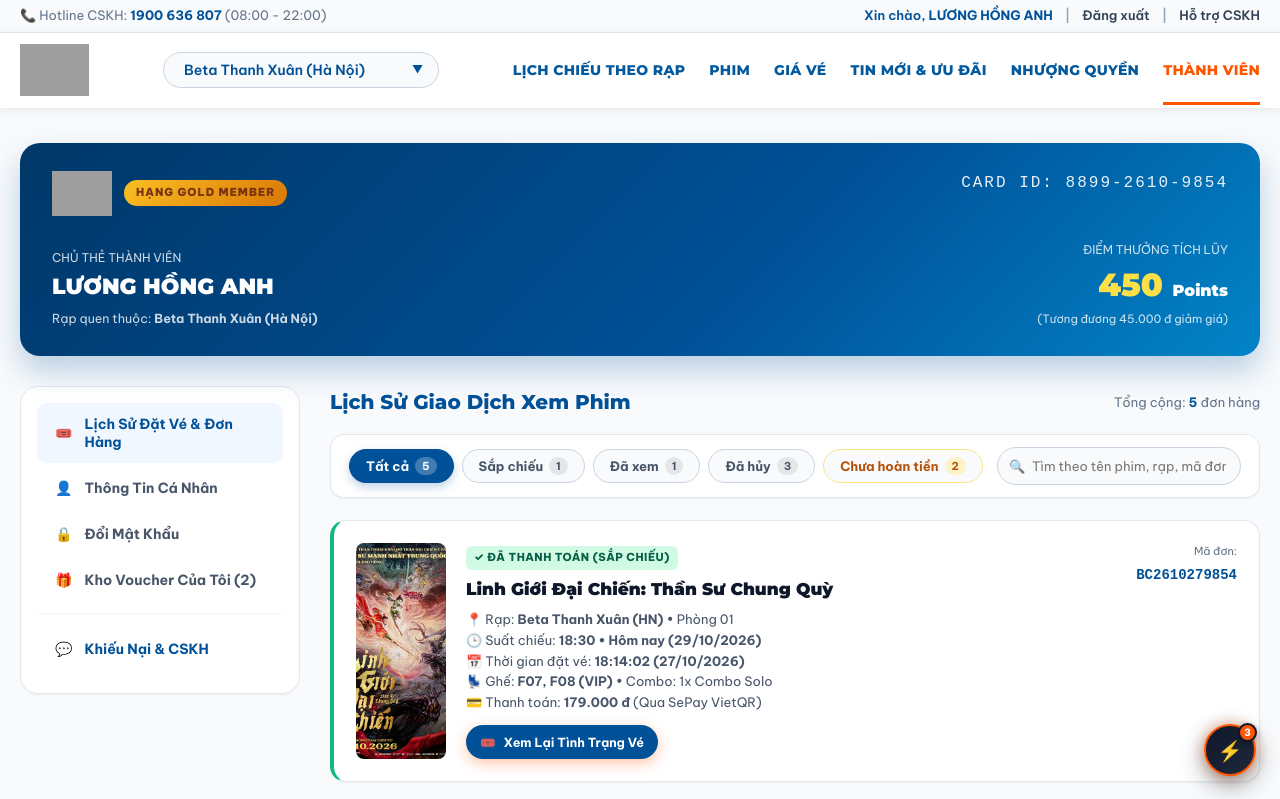
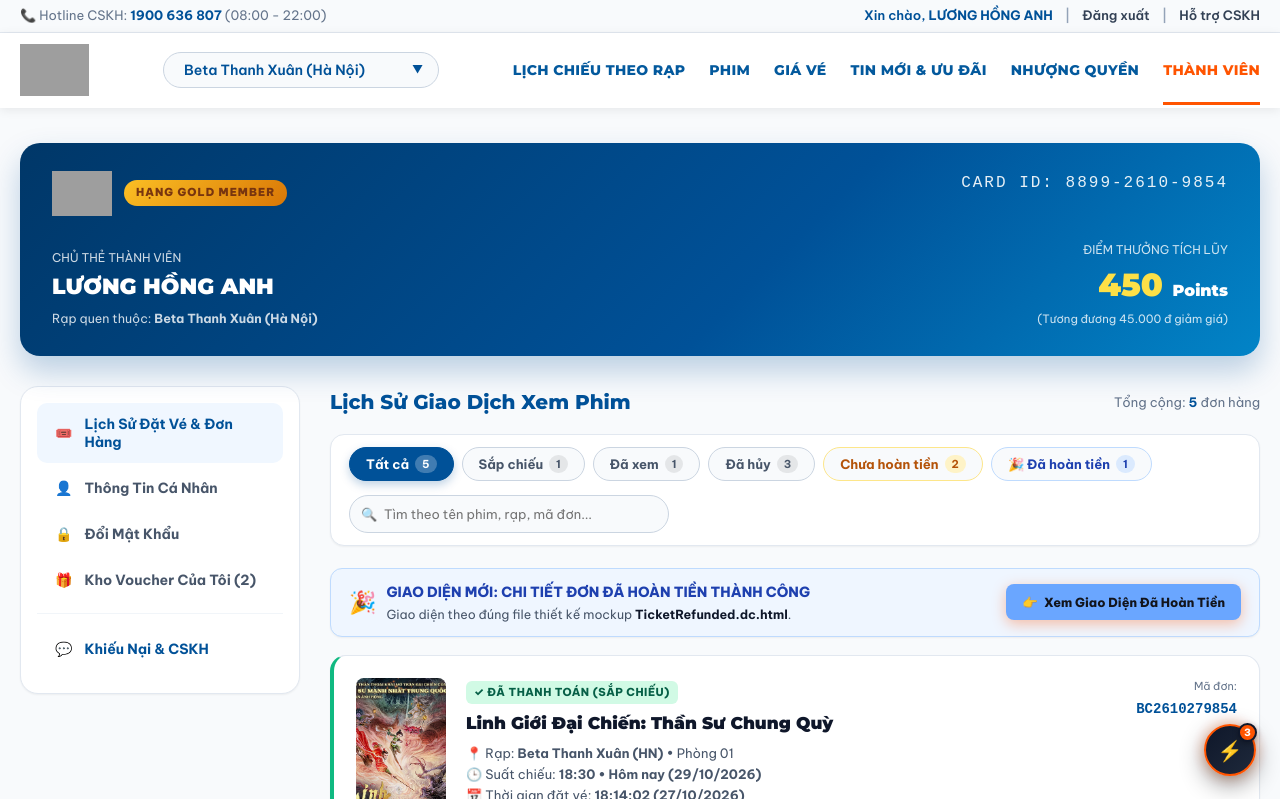
Before and after one commit to lha08082006/PTNVNHOM3, a website: page account.html in a window 1280 px wide. Shown: the top 799 px of the page. Drawn offline with Linux system fonts and the light colour scheme; no server answers; grey boxes are pictures that could not be loaded.

Commit message:
feat: them tab va banner noi bat dan truc tiep vao ticket-refunded.html trong account.html va ticket-cancelled.html

```diff
--- a/account.html
+++ b/account.html
@@ -569,6 +569,10 @@
               <span style="color: #b45309; font-weight: 700;">Chưa hoàn tiền</span>
               <span class="filter-tab-count" id="count-unrefunded" style="background: #fef3c7; color: #b45309;">2</span>
             </button>
+            <button class="filter-tab-btn" data-filter="refunded" onclick="applyOrderFilter('refunded', this)" style="border-color: #bfdbfe;">
+              <span style="color: #1e40af; font-weight: 700;">🎉 Đã hoàn tiền</span>
+              <span class="filter-tab-count" id="count-refunded" style="background: #dbeafe; color: #1e40af;">1</span>
+            </button>
           </div>
 
           <div class="filter-search-box">
@@ -579,6 +583,19 @@
         </div>
 
         <!-- Danh Sách Đơn Hàng -->
+        <div style="background: #eff6ff; border: 1.5px solid #bfdbfe; border-radius: 12px; padding: 12px 18px; margin-bottom: 18px; display: flex; justify-content: space-between; align-items: center; flex-wrap: wrap; gap: 10px; box-shadow: var(--shadow-sm);">
+          <div style="display: flex; align-items: center; gap: 10px;">
+            <span style="font-size: 22px;">🎉</span>
+            <div>
+              <div style="font-weight: 800; font-size: 14px; color: #1e40af;">GIAO DIỆN MỚI: CHI TIẾT ĐƠN ĐÃ HOÀN TIỀN THÀNH CÔNG</div>
+              <div style="font-size: 12.5px; color: #475569;">Giao diện theo đúng file thiết kế mockup <strong style="color: #0f172a;">TicketRefunded.dc.html</strong>.</div>
+            </div>
+          </div>
+          <a href="ticket-refunded.html" class="btn btn-primary btn-sm" style="background: rgb(106, 166, 255); border-color: rgb(106, 166, 255); color: #12141c; font-weight: 800; padding: 8px 16px; border-radius: 8px; text-decoration: none; display: inline-flex; align-items: center; gap: 6px;">
+            <span>👉</span> Xem Giao Diện Đã Hoàn Tiền
+          </a>
+        </div>
+
         <div id="orders-list-wrapper">
 
           <!-- Đơn hàng 1 (Mới nhất - Sắp chiếu): LINH GIỚI ĐẠI CHIẾN - Đặt lúc: 27/10/2026 18:14:02 -->
@@ -722,7 +739,7 @@
 
           <!-- Đơn hàng 4 (ĐÃ HỦY / ĐÃ HOÀN TIỀN): TRẠI BUÔN NGƯỜI - Đặt lúc: 20/10/2026 17:30:10 -->
           <div class="order-history-item" data-status="cancelled" data-refund="refunded"
-            data-title="Trại Buôn Người: Vùng Cấm Biên Giới" data-code="BC2610208819" data-created="2026-10-20T17:30:10" onclick="openInvoiceModal('BC2610208819')" title="Bấm vào đơn để xem chi tiết hóa đơn"
+            data-title="Trại Buôn Người: Vùng Cấm Biên Giới" data-code="BC2610208819" data-created="2026-10-20T17:30:10" onclick="window.location.href='ticket-refunded.html?order=BC2610208819&movie=trai-buon-nguoi&total=180000&seats=G09,%20G10&cinema=Beta%20Thanh%20Xu%C3%A2n%20(HN)&refund_code=REF-2610-889'" title="Bấm vào đơn để xem chi tiết hóa đơn"
             style="border-left: 4px solid #ef4444; background: #fffdfd;">
             <img class="order-item-poster" src="images/official-poster-trai-buon-nguoi-final-142318-150926-62.jpg"
               alt="Trại Buôn Người" onerror="this.src='images/400x633-145627-230926-40.jpg'">
@@ -759,6 +776,9 @@
               </div>
 
               <div style="display: flex; gap: 10px; flex-wrap: wrap;">
+                <a href="ticket-refunded.html?order=BC2610208819&movie=trai-buon-nguoi&total=180000&seats=G09,%20G10&cinema=Beta%20Thanh%20Xu%C3%A2n%20(HN)&refund_code=REF-2610-889" class="btn btn-primary btn-sm" onclick="event.stopPropagation();" style="background: rgb(106, 166, 255); border-color: rgb(106, 166, 255); color: #12141c; font-weight: 800; display: inline-flex; align-items: center; gap: 6px; padding: 7px 16px; border-radius: 8px; text-decoration: none;">
+                  <span>🎉</span> Xem Chi Tiết Đơn Đã Hoàn (Giao Diện Mới)
+                </a>
                 <button type="button" class="btn btn-outline btn-sm" onclick="event.stopPropagation(); openInvoiceModal('BC2610208819');" style="border-color: #005198; color: #005198; font-weight: 700;"><span>🧾</span> Chi Tiết Hóa Đơn</button>
                 <button type="button" class="btn btn-outline btn-sm" onclick="event.stopPropagation(); reportOrderIssue('BC2610208819');" style="border-color: #fca5a5; color: #b91c1c; font-weight: 700;">⚠️ Báo Cáo Lỗi</button>
               </div>
@@ -1369,12 +1389,14 @@
         const st = item.getAttribute('data-status');
         if (counts[st] !== undefined) counts[st]++;
         if (item.getAttribute('data-refund') === 'unrefunded') counts.unrefunded++;
+        if (item.getAttribute('data-refund') === 'refunded') counts.refunded = (counts.refunded || 0) + 1;
       });
       if (document.getElementById('count-all')) document.getElementById('count-all').textContent = counts.all;
       if (document.getElementById('count-upcoming')) document.getElementById('count-upcoming').textContent = counts.upcoming;
       if (document.getElementById('count-completed')) document.getElementById('count-completed').textContent = counts.completed;
       if (document.getElementById('count-cancelled')) document.getElementById('count-cancelled').textContent = counts.cancelled;
       if (document.getElementById('count-unrefunded')) document.getElementById('count-unrefunded').textContent = counts.unrefunded;
+      if (document.getElementById('count-refunded')) document.getElementById('count-refunded').textContent = counts.refunded || 1;
       if (document.getElementById('total-orders-count')) document.getElementById('total-orders-count').textContent = counts.all;
     }
 
@@ -1408,6 +1430,8 @@
           matchStatus = true;
         } else if (currentFilter === 'unrefunded') {
           matchStatus = isUnrefunded;
+        } else if (currentFilter === 'refunded') {
+          matchStatus = (item.getAttribute('data-refund') === 'refunded');
         } else if (currentFilter === 'cancelled') {
           matchStatus = (itemStatus === 'cancelled');
         } else {
```
Also changed, not shown: ticket-cancelled.html (+13 -0 lines).
